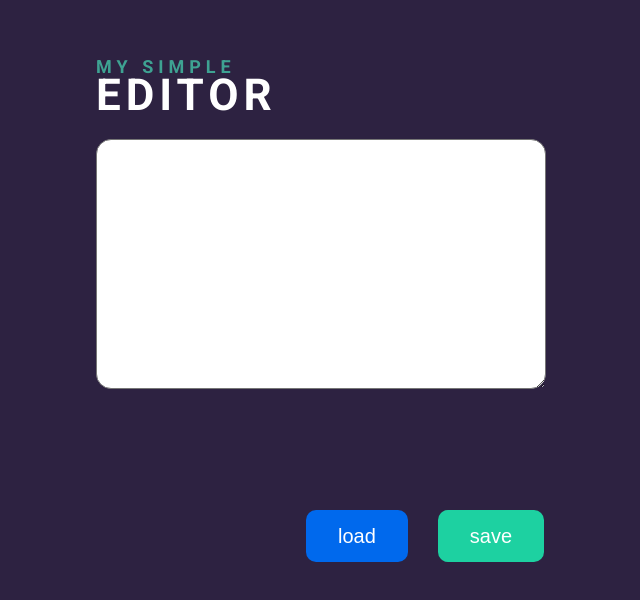
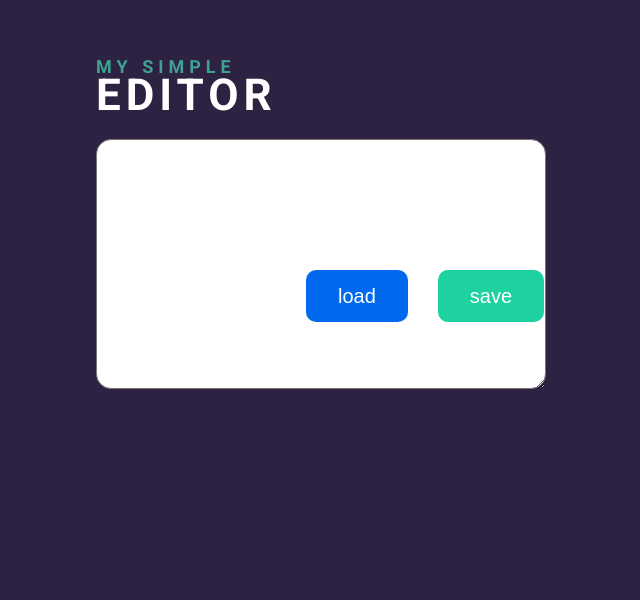
Before and after one commit to MariuszMazyrko/wk_VIII_08.07.2019, a website: page src/content/index.html in a window 1280 px wide. Shown: the part 158-758 px from the top of the page, without its empty margins (319-959 px from the left). Drawn offline with nearby package versions, Linux system fonts and the light colour scheme; files that its build step writes are made by us from their sources.

Commit message:
feat: global fix

```diff
--- a/package.json
+++ b/package.json
@@ -47,6 +47,7 @@
     ]
   },
   "dependencies": {
+    "gulp-cli": "^2.2.0",
     "moment": "^2.24.0"
   }
 }
--- a/src/scss/main.scss
+++ b/src/scss/main.scss
@@ -69,7 +69,7 @@ body {
       display: flex;
       position: absolute;
       margin-left: 210px;
-      bottom: 80px;
+      bottom: 320px;
 
       .button__load--js {
         display: inline-block;
```
Also changed, not shown: 1 other file.
